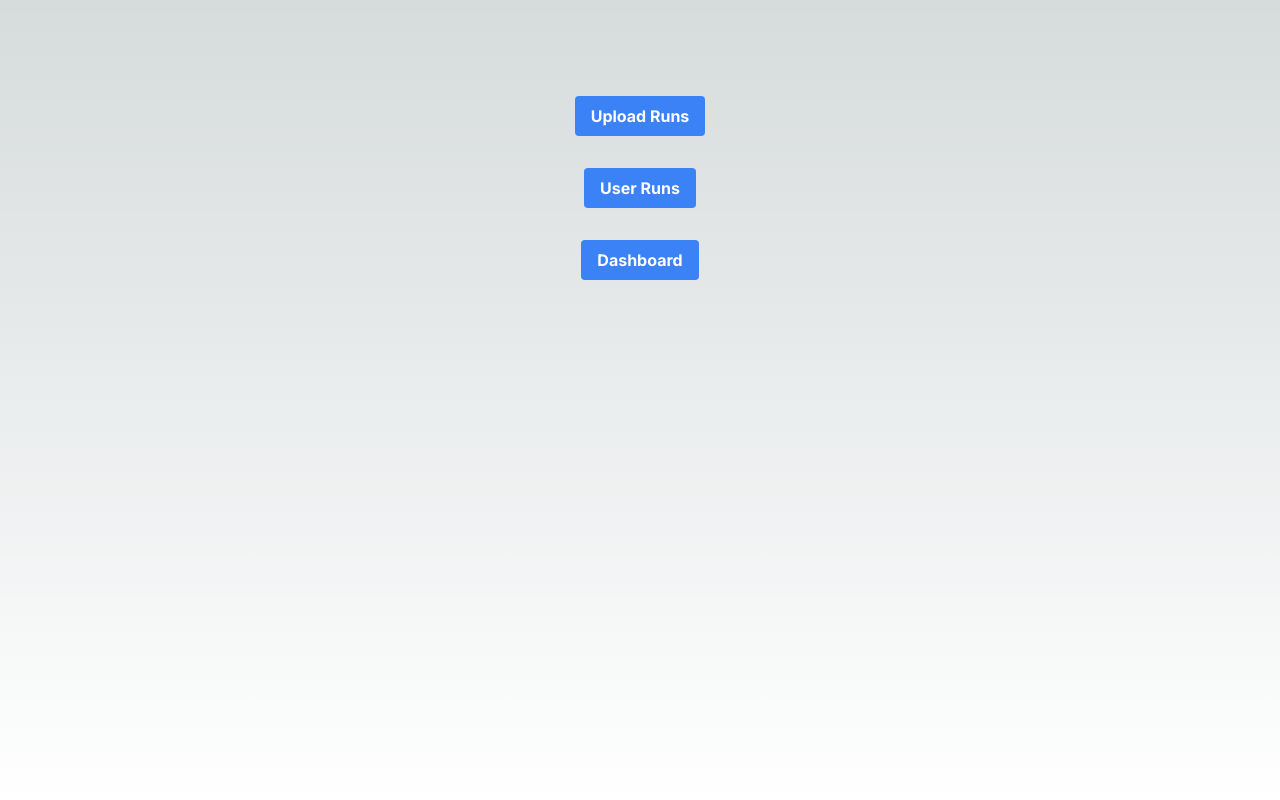
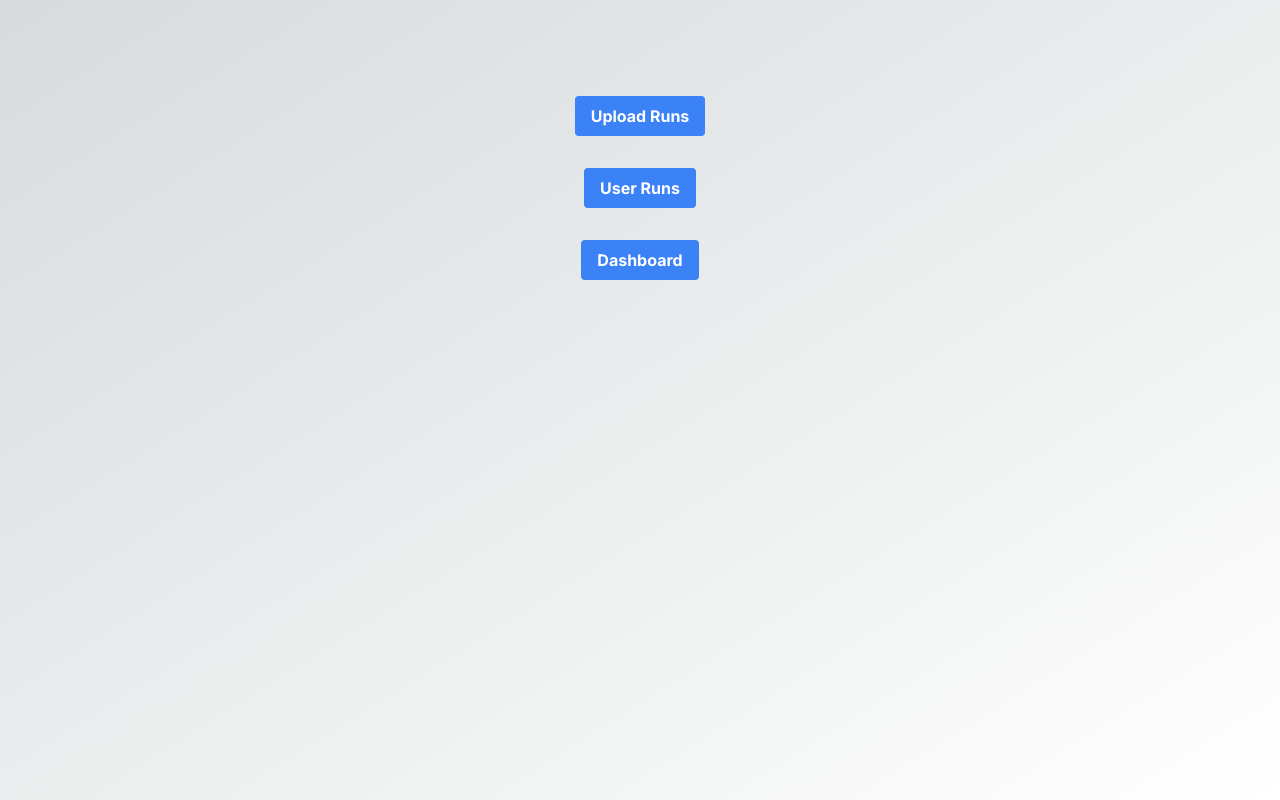
Before and after one commit to EpictetusZ1/pacR, a Next.js app: page / in a window 1280 px wide. Built offline with nearby package versions, Linux system fonts and the light colour scheme.

Commit message:
bg change test

```diff
--- a/src/app/globals.css
+++ b/src/app/globals.css
@@ -17,13 +17,12 @@
 }
 
 body {
-  color: rgb(var(--foreground-rgb));
-  background: linear-gradient(
-      to bottom,
-      transparent,
-      rgb(var(--background-end-rgb))
-    )
-    rgb(var(--background-start-rgb));
+    background: linear-gradient(
+        to bottom right,
+        rgb(var(--background-start-rgb)),
+        rgb(var(--background-end-rgb))
+    );
+    color: rgb(var(--foreground-rgb));
 }
 
 @layer utilities {
--- a/tailwind.config.ts
+++ b/tailwind.config.ts
@@ -14,9 +14,10 @@ const config: Config = {
   theme: {
     extend: {
       backgroundImage: {
-        "gradient-radial": "radial-gradient(var(--tw-gradient-stops))",
-        "gradient-conic":
-          "conic-gradient(from 180deg at 50% 50%, var(--tw-gradient-stops))",
+        // background: #FFEFBA;  /* fallback for old browsers */
+        // background: -webkit-linear-gradient(to right, #FFFFFF, #FFEFBA);  /* Chrome 10-25, Safari 5.1-6 */
+        // background: linear-gradient(to right, #FFFFFF, #FFEFBA); /* W3C, IE 10+/ Edge, Firefox 16+, Chrome 26+, Opera 12+, Safari 7+ */
+        "gradient-to-r": "linear-gradient(to right, #FFFFFF, #FFEFBA)",
       },
     },
   },
```
